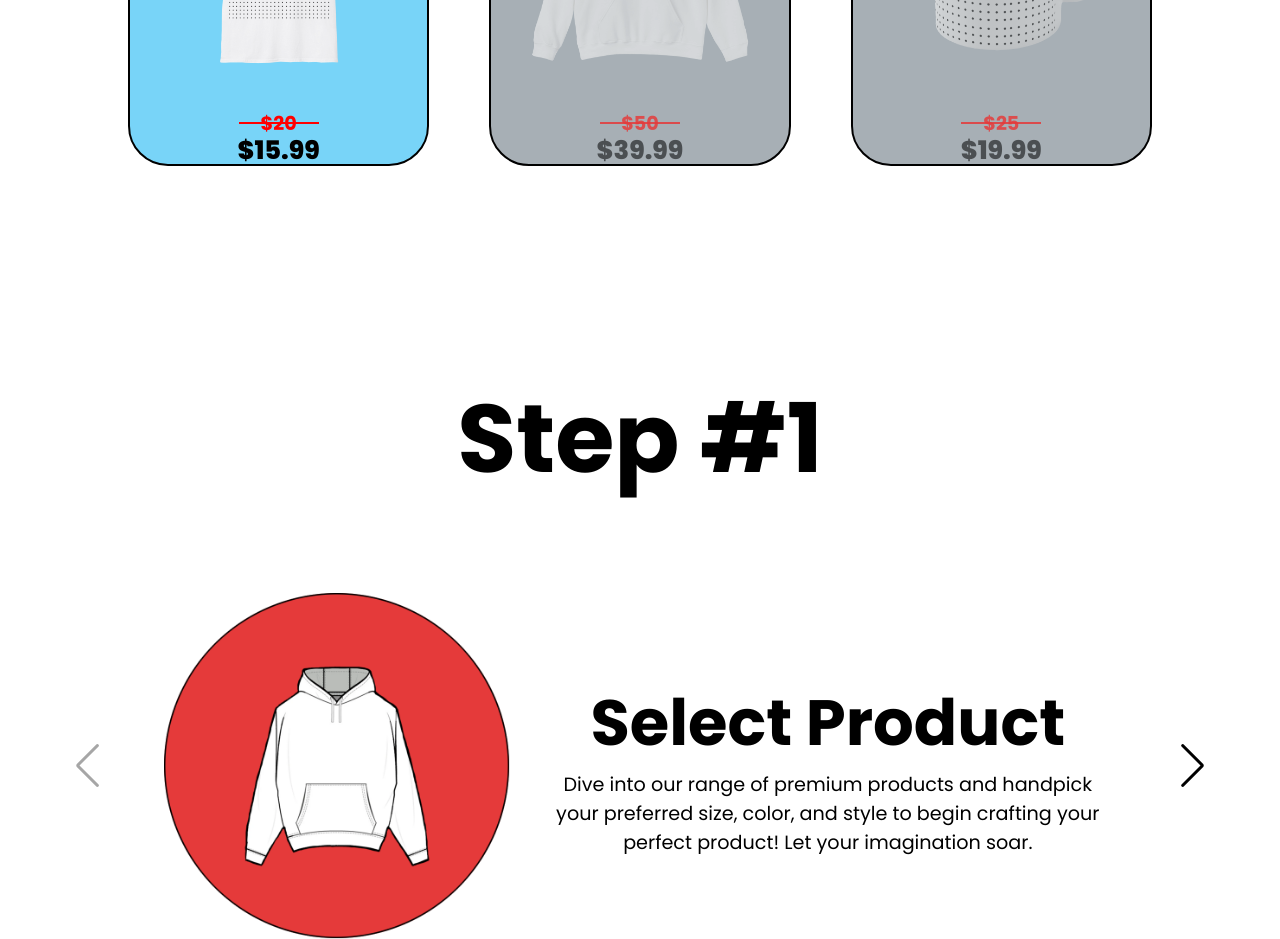
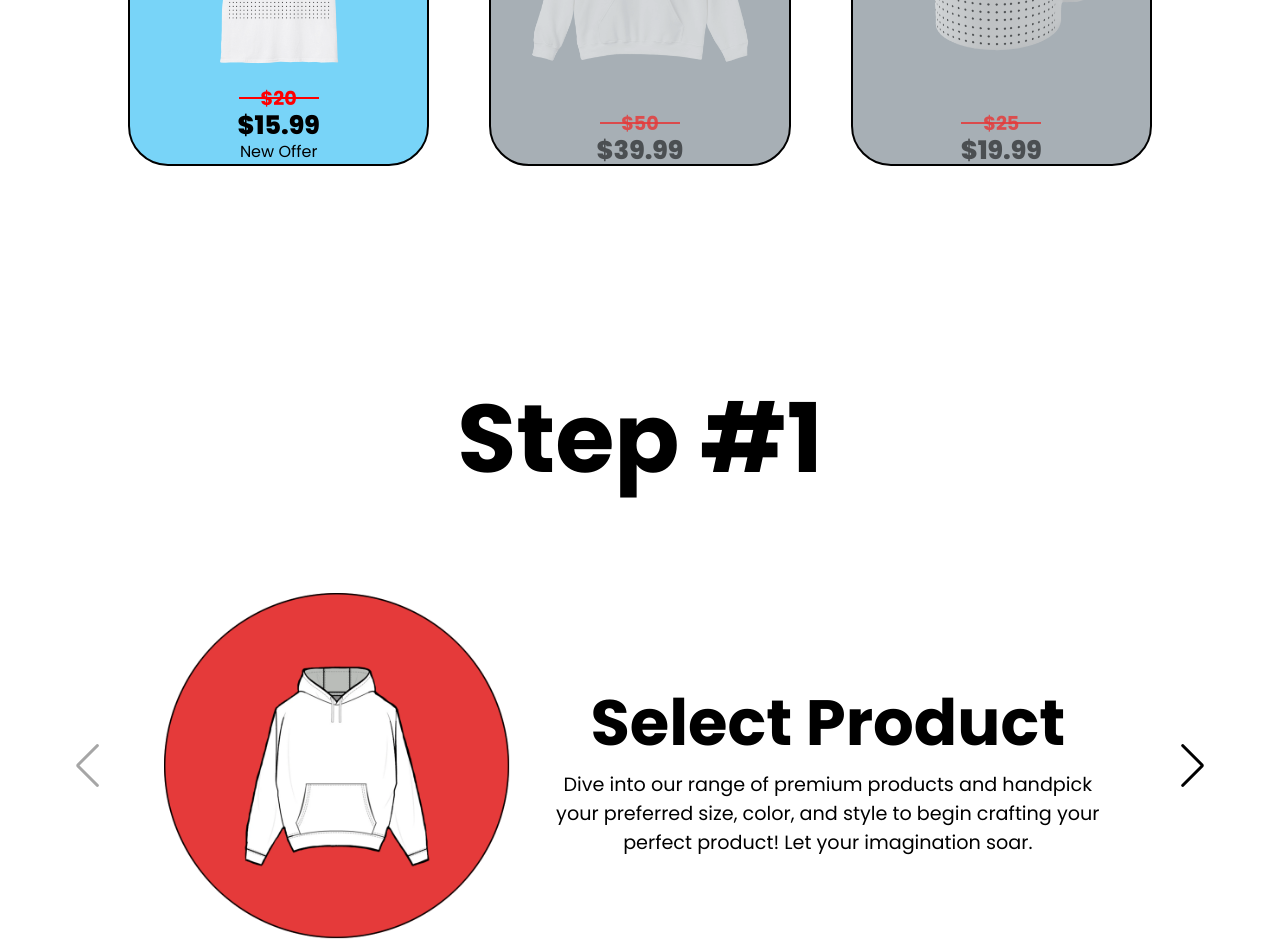
Before and after one commit to Tomaslopezh23/Desyy, a website: page public/index.html in a window 1280 px wide. Shown: the part 1320-2259 px from the top of the page. Drawn offline with nearby package versions, Linux system fonts and the light colour scheme; some packages are replaced by stand-ins of ours; a script that the page names is missing.

Commit message:
Update index.html

```diff
--- a/public/index.html
+++ b/public/index.html
@@ -171,7 +171,7 @@ height="0" width="0" style="display:none;visibility:hidden"></iframe></noscript>
             <a class="cta-btn cta-product" href="#">Design</a>
             <h1 class="without-discount">$20</h1>
             <h1 class="price-label">$15.99</h1>
-            <span></span>
+            <span>New Offer</span>
           </div>
         </a>
       </div>
```
